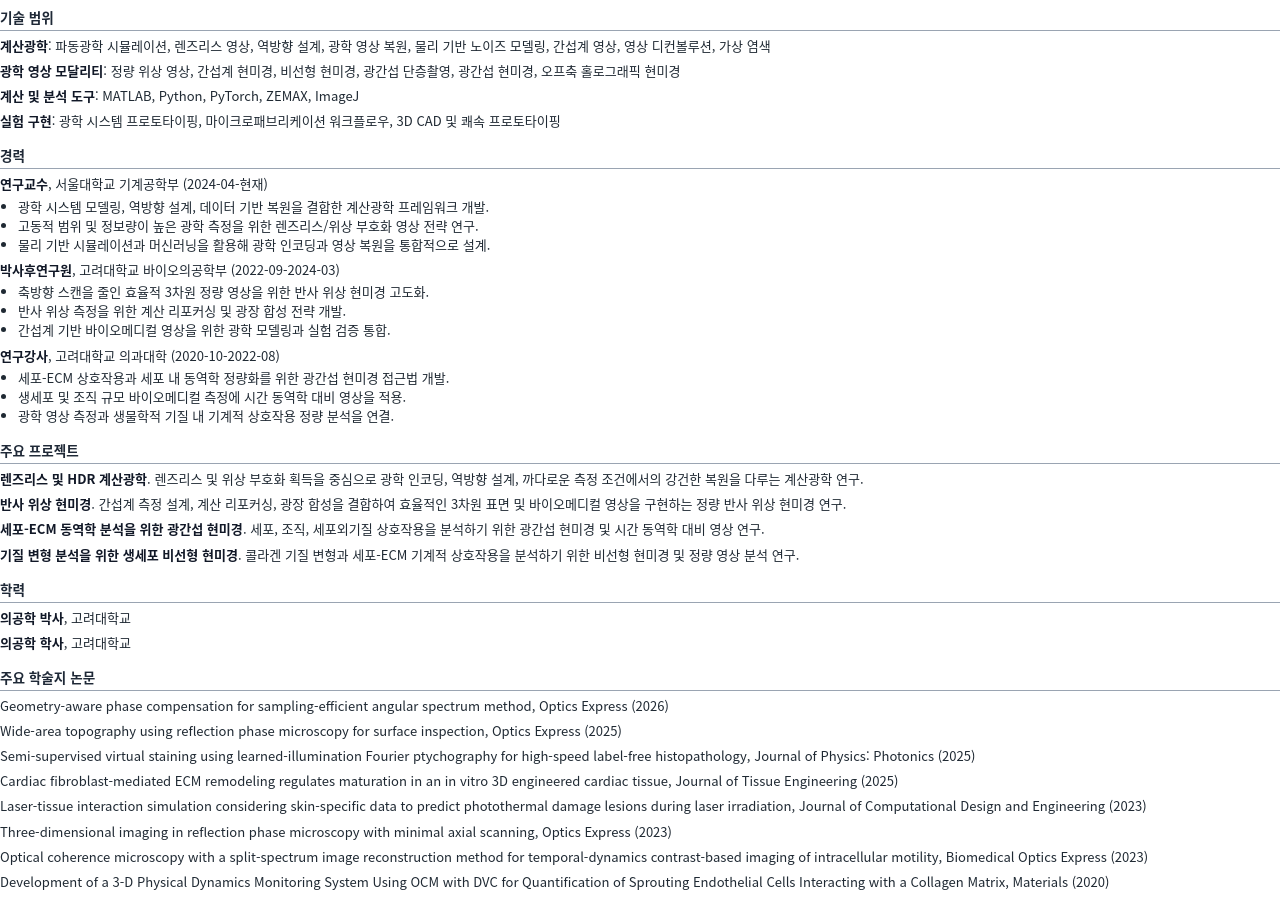
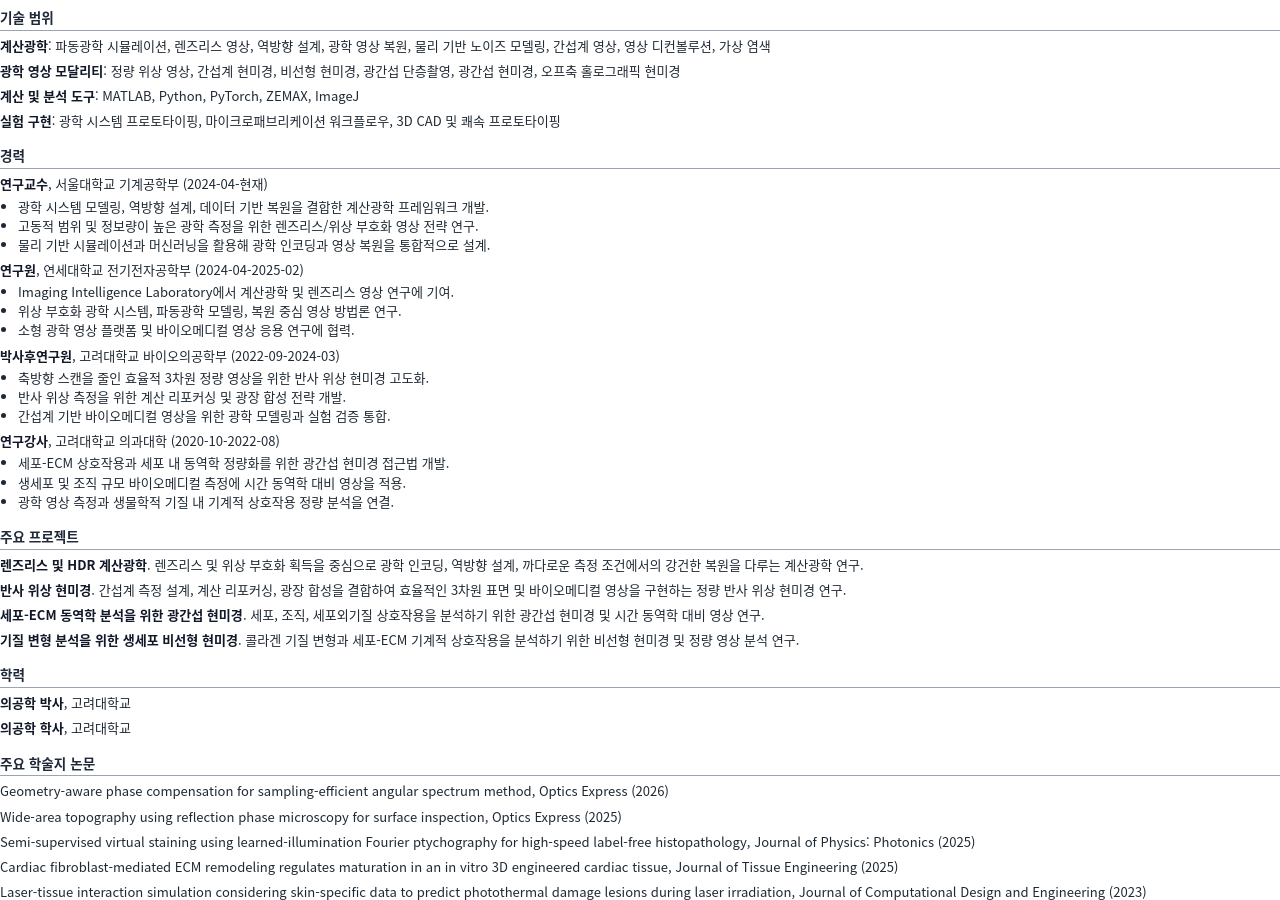
Before and after one commit to kygwow/myhomepage, a Jekyll site: the page files/Kang_Yongguk_Resume_KO.html, which Jekyll copies as it is, in a window 1280 px wide and 900 px high, scrolled down 306 px. Built offline with Jekyll 4.4.1, drawn with Linux system fonts in a browser that asks for light colours.

Commit message:
Update generated CV experience

```diff
--- a/files/Kang_Yongguk_CV.html
+++ b/files/Kang_Yongguk_CV.html
@@ -100,6 +100,11 @@
   </div>
 
   <div class="item">
+    <strong>Researcher</strong>, Yonsei University, School of Electrical and Electronic Engineering (2024-04-2025-02)
+    <ul><li>Contributed to computational imaging and lensless imaging research in the Imaging Intelligence Laboratory.</li><li>Worked on phase-coded optical systems, wave-optics modeling, and reconstruction-oriented imaging methods.</li><li>Collaborated on compact optical imaging platforms and biomedical imaging applications.</li></ul>
+  </div>
+
+  <div class="item">
     <strong>Postdoctoral Researcher</strong>, Korea University, School of Biomedical Engineering (2022-09-2024-03)
     <ul><li>Advanced reflection phase microscopy for efficient 3D quantitative imaging with reduced axial scanning.</li><li>Developed computational refocusing and field synthesis strategies for reflection phase measurements.</li><li>Integrated optical modeling and experimental validation for interferometric biomedical imaging.</li></ul>
   </div>
--- a/files/Kang_Yongguk_CV_KO.html
+++ b/files/Kang_Yongguk_CV_KO.html
@@ -100,6 +100,11 @@
   </div>
 
   <div class="item">
+    <strong>연구원</strong>, 연세대학교 전기전자공학부 (2024-04-2025-02)
+    <ul><li>Imaging Intelligence Laboratory에서 계산광학 및 렌즈리스 영상 연구에 기여.</li><li>위상 부호화 광학 시스템, 파동광학 모델링, 복원 중심 영상 방법론 연구.</li><li>소형 광학 영상 플랫폼 및 바이오메디컬 영상 응용 연구에 협력.</li></ul>
+  </div>
+
+  <div class="item">
     <strong>박사후연구원</strong>, 고려대학교 바이오의공학부 (2022-09-2024-03)
     <ul><li>축방향 스캔을 줄인 효율적 3차원 정량 영상을 위한 반사 위상 현미경 고도화.</li><li>반사 위상 측정을 위한 계산 리포커싱 및 광장 합성 전략 개발.</li><li>간섭계 기반 바이오메디컬 영상을 위한 광학 모델링과 실험 검증 통합.</li></ul>
   </div>
--- a/files/Kang_Yongguk_Resume.html
+++ b/files/Kang_Yongguk_Resume.html
@@ -68,6 +68,11 @@
   <div class="item">
     <strong>Research Professor</strong>, Seoul National University, School of Mechanical Engineering (2024-04-present)
     <ul><li>Developing computational imaging frameworks that combine optical system modeling, inverse design, and data-driven reconstruction.</li><li>Investigating lensless and phase-coded imaging strategies for high-dynamic-range and information-rich optical measurements.</li><li>Applying physics-informed simulation and machine learning to jointly reason about optical encoding and image reconstruction.</li></ul>
+  </div>
+
+  <div class="item">
+    <strong>Researcher</strong>, Yonsei University, School of Electrical and Electronic Engineering (2024-04-2025-02)
+    <ul><li>Contributed to computational imaging and lensless imaging research in the Imaging Intelligence Laboratory.</li><li>Worked on phase-coded optical systems, wave-optics modeling, and reconstruction-oriented imaging methods.</li><li>Collaborated on compact optical imaging platforms and biomedical imaging applications.</li></ul>
   </div>
 
   <div class="item">
--- a/files/Kang_Yongguk_Resume_KO.html
+++ b/files/Kang_Yongguk_Resume_KO.html
@@ -68,6 +68,11 @@
   <div class="item">
     <strong>연구교수</strong>, 서울대학교 기계공학부 (2024-04-현재)
     <ul><li>광학 시스템 모델링, 역방향 설계, 데이터 기반 복원을 결합한 계산광학 프레임워크 개발.</li><li>고동적 범위 및 정보량이 높은 광학 측정을 위한 렌즈리스/위상 부호화 영상 전략 연구.</li><li>물리 기반 시뮬레이션과 머신러닝을 활용해 광학 인코딩과 영상 복원을 통합적으로 설계.</li></ul>
+  </div>
+
+  <div class="item">
+    <strong>연구원</strong>, 연세대학교 전기전자공학부 (2024-04-2025-02)
+    <ul><li>Imaging Intelligence Laboratory에서 계산광학 및 렌즈리스 영상 연구에 기여.</li><li>위상 부호화 광학 시스템, 파동광학 모델링, 복원 중심 영상 방법론 연구.</li><li>소형 광학 영상 플랫폼 및 바이오메디컬 영상 응용 연구에 협력.</li></ul>
   </div>
 
   <div class="item">
```
Also changed, not shown: 4 other files.
